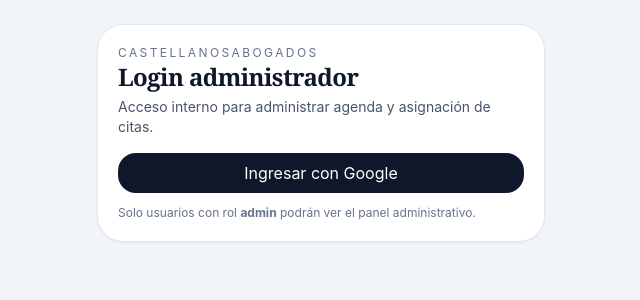
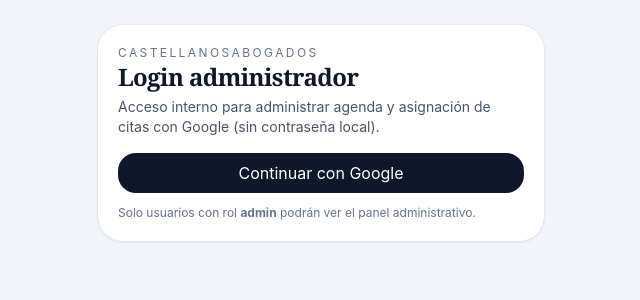
Before and after one commit to jjonnas1/castellanosabogados, a Next.js app: page /admin/login in a window 1280 px wide. Shown: the top 300 px of the page, without its empty margins (319-959 px from the left). Built offline with nearby package versions, Linux system fonts and the light colour scheme; no server answers.

Commit message:
Clarify admin login as Google-only without local password

```diff
--- a/app/admin/login/page.tsx
+++ b/app/admin/login/page.tsx
@@ -41,7 +41,7 @@ export default function AdminLoginPage() {
       <div className="mx-auto max-w-md rounded-2xl border border-slate-200 bg-white p-5 shadow-sm">
         <p className="text-xs uppercase tracking-[0.2em] text-slate-500">CastellanosAbogados</p>
         <h1 className="text-2xl font-semibold text-slate-900">Login administrador</h1>
-        <p className="mt-1 text-sm text-slate-600">Acceso interno para administrar agenda y asignación de citas.</p>
+        <p className="mt-1 text-sm text-slate-600">Acceso interno para administrar agenda y asignación de citas con Google (sin contraseña local).</p>
 
         <div className="mt-4 space-y-3">
           <button
@@ -50,7 +50,7 @@ export default function AdminLoginPage() {
             className="w-full rounded-lg bg-slate-900 px-3 py-2 text-white"
             disabled={loading}
           >
-            {loading ? 'Redirigiendo…' : 'Ingresar con Google'}
+            {loading ? 'Redirigiendo…' : 'Continuar con Google'}
           </button>
 
           <p className="text-xs text-slate-500">
```
